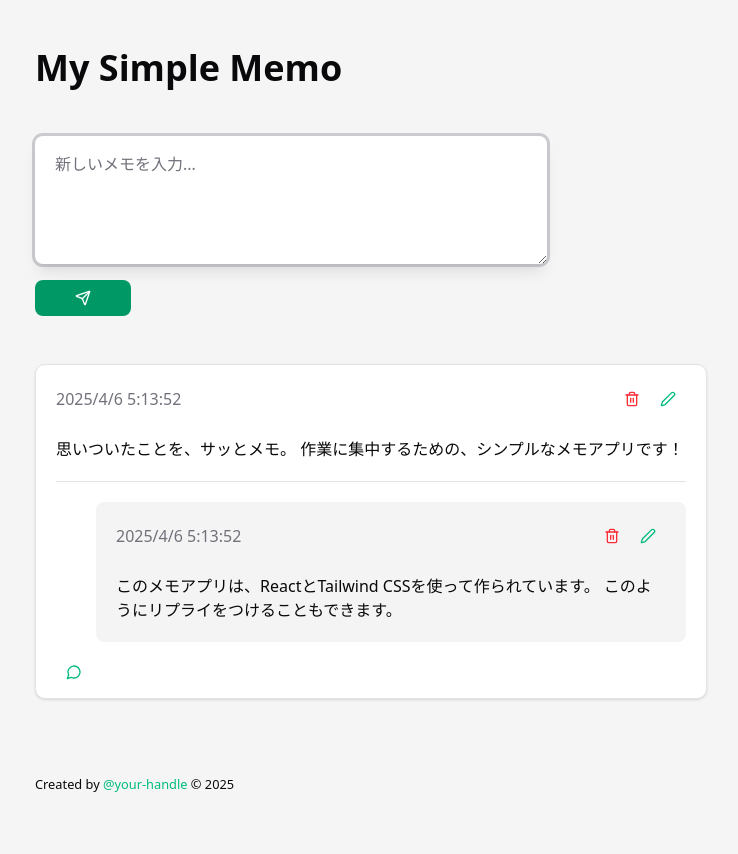
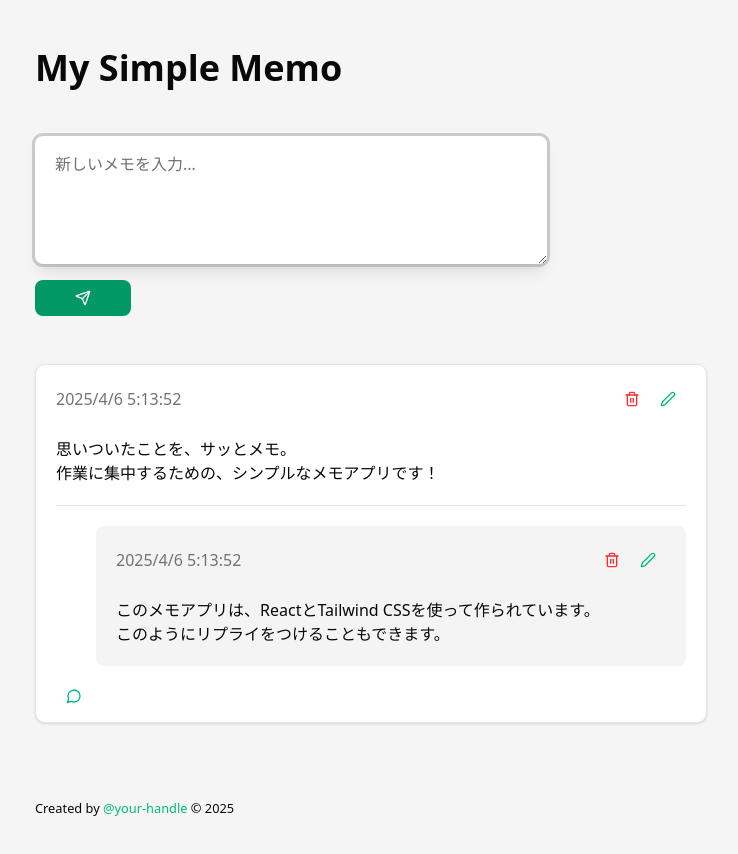
Before and after one commit to oumelab/demo-simple-memo-app, a React (Vite) app: page / in a window 1280 px wide. Shown: the top 854 px of the page, without its empty margins (177-915 px from the left). Built offline with nearby package versions, Linux system fonts and the light colour scheme.

Commit message:
fix: 本文の改行が反映されるよう修正

```diff
--- a/src/components/form.tsx
+++ b/src/components/form.tsx
@@ -119,7 +119,7 @@ export default function Form({
         onChange={(e) => setInputText(e.target.value)}
         placeholder={placeholder}
         className={clsx("max-w-lg h-32 bg-white mb-4 border-0 shadow-lg", {
-          border: borderStyle,
+          "border shadow-none": borderStyle,
         })}
         />
         {mode === "memo" && (
--- a/src/components/memo-list.tsx
+++ b/src/components/memo-list.tsx
@@ -70,7 +70,7 @@ export default function MemoList({
               </Button>
             </p>
           </div>
-          <div className="py-5 border-b">
+          <div className="py-5 border-b whitespace-pre-wrap">
             {onEditMemoIds.includes(memo.id) ? (
               <Form
                 mode="editMemo"
--- a/src/components/reply-list.tsx
+++ b/src/components/reply-list.tsx
@@ -62,7 +62,7 @@ export default function ReplyList({
           </Button>
         </p>
       </div>
-      <div className="mt-5">
+      <div className="mt-5 whitespace-pre-wrap">
         {onEditReplyIds.includes(reply.id) ? (
           <Form
             mode = "editReply"
```
